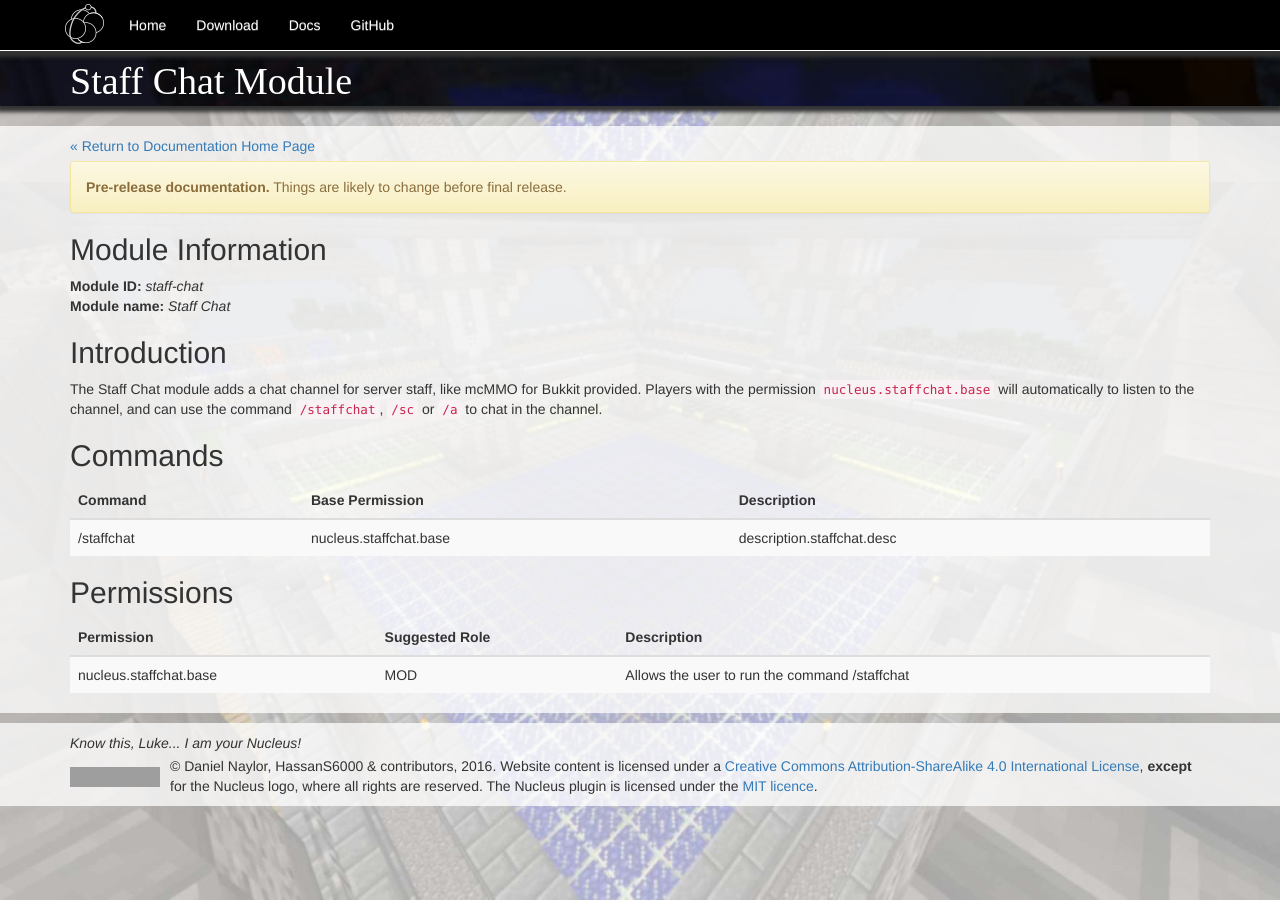
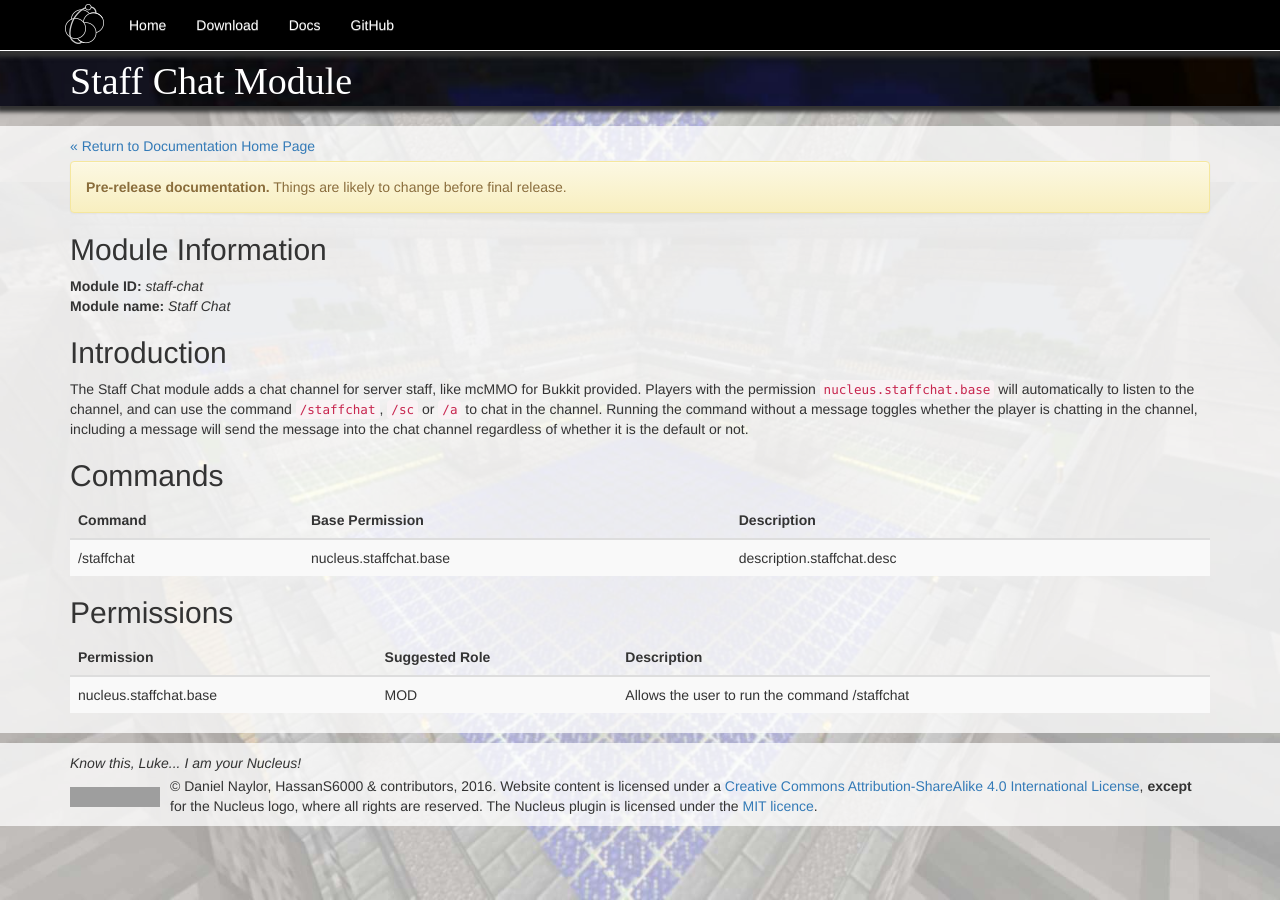
Before and after one commit to NucleusPowered/site-v1, a Jekyll site: the page built from docs/modules/staff-chat.md, in a window 1280 px wide. Built offline with Jekyll 4.4.1, drawn with Linux system fonts in a browser that asks for light colours; grey boxes are pictures that could not be loaded.

Commit message:
Staff chat update.

```diff
--- a/docs/modules/staff-chat.md
+++ b/docs/modules/staff-chat.md
@@ -10,4 +10,5 @@
 
 The Staff Chat module adds a chat channel for server staff, like mcMMO for Bukkit provided. Players with the permission
 `nucleus.staffchat.base` will automatically to listen to the channel, and can use the command `/staffchat`, `/sc` or `/a`
-to chat in the channel.
+to chat in the channel. Running the command without a message toggles whether the player is chatting in the channel, including
+a message will send the message into the chat channel regardless of whether it is the default or not.
```
